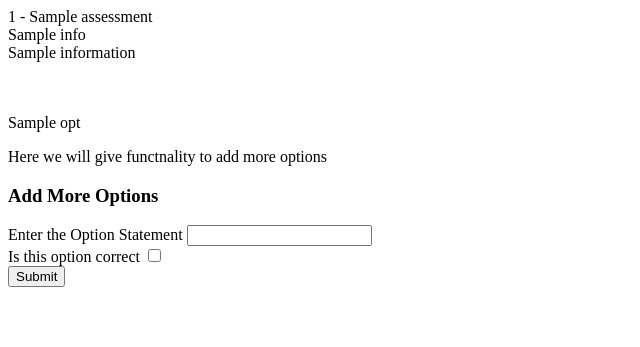
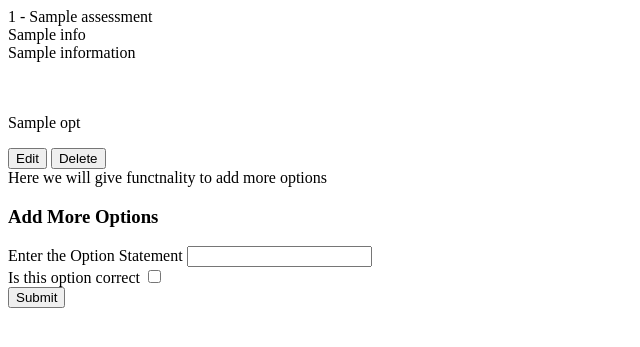
Before and after one commit to Bpiyush544/Quiz-App, a Django app: template quiz/quiz/templates/questionView.html in a window 1280 px wide. Shown: the top 347 px of the page, without its empty margins (0-640 px from the left). Run offline with Django 4.2, Linux system fonts and the light colour scheme; the template is opened without the code that fills it: most values are stand-ins (such as "Sample title", 1, 10 or a date in 2020).

Commit message:
all basic features done

```diff
--- a/quiz/quiz/templates/questionView.html
+++ b/quiz/quiz/templates/questionView.html
@@ -8,7 +8,11 @@
 <br />
 <br />
 {% for opt in options %}
-<p>{{opt}}</p>
+<div>
+  <p>{{opt}}</p>
+  <button>Edit</button>
+  <button>Delete</button>
+</div>
 {% endfor %} Here we will give functnality to add more options <br />
 <h3>
   <b> Add More Options </b>
```
Also changed, not shown: quiz/quiz/views.py (+1 -7 lines).
